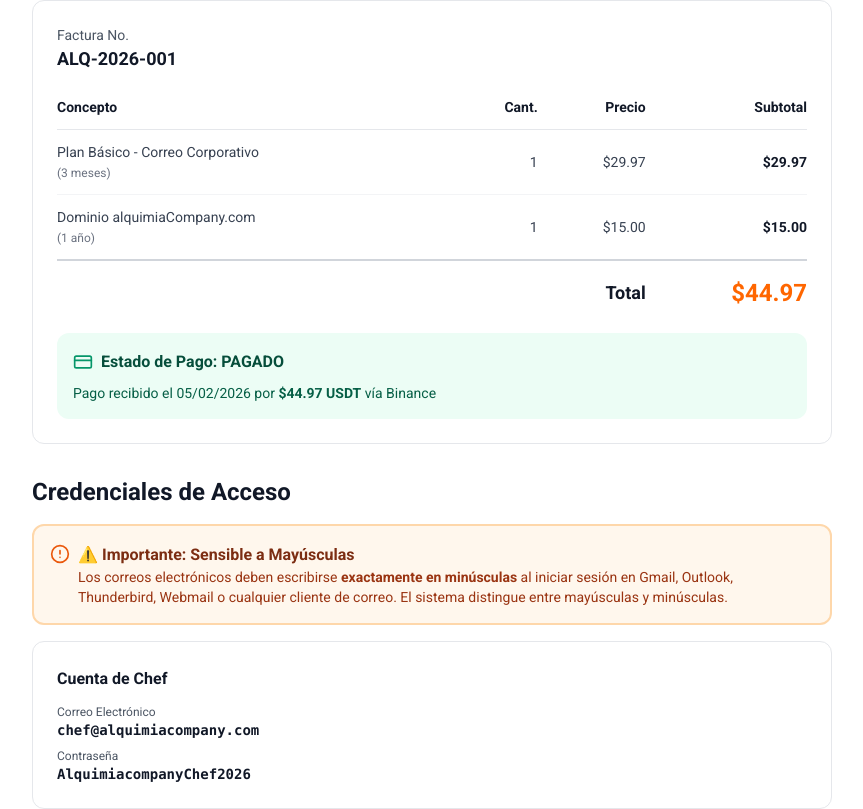
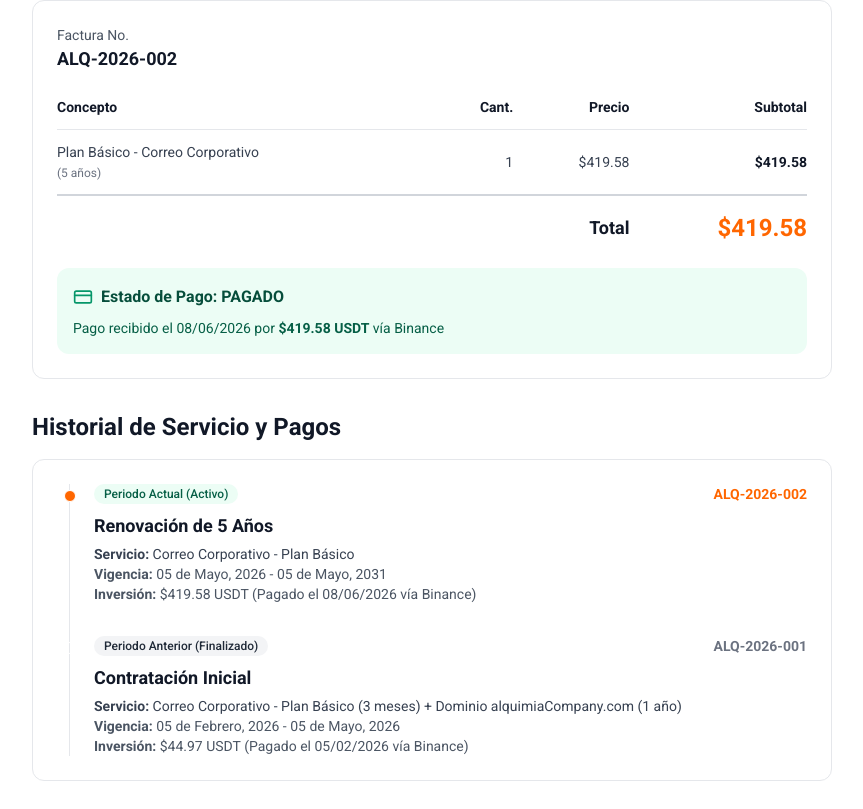
Before and after one commit to CientificoJose/web-agency, a Next.js app: page /propuestas/alquimia-company/correo-corporativo in a window 1280 px wide. Shown: the part 1260-2069 px from the top of the page, without its empty margins (208-1071 px from the left). Built offline with nearby package versions, Linux system fonts and the light colour scheme.

Commit message:
feat: actualizar propuesta de correo de Alquimia Company con renovacion a 5 anos e historial

```diff
--- a/app/propuestas/alquimia-company/correo-corporativo/page.tsx
+++ b/app/propuestas/alquimia-company/correo-corporativo/page.tsx
@@ -7,6 +7,7 @@ import {
   AlquimiaCompanySummarySection,
   AlquimiaCompanyServiceSection,
   AlquimiaCompanyInvoiceSection,
+  AlquimiaCompanyHistorySection,
   AlquimiaCompanyCredentialsSection,
   AlquimiaCompanyConfigurationSection,
   AlquimiaCompanyDatesSection,
@@ -323,6 +324,7 @@ function AlquimiaCompanyProposalPageInner() {
           <AlquimiaCompanySummarySection />
           <AlquimiaCompanyServiceSection />
           <AlquimiaCompanyInvoiceSection />
+          <AlquimiaCompanyHistorySection />
           <AlquimiaCompanyCredentialsSection />
           <AlquimiaCompanyConfigurationSection />
           <AlquimiaCompanyDatesSection />
--- a/components/proposals/alquimia-company-content.tsx
+++ b/components/proposals/alquimia-company-content.tsx
@@ -24,11 +24,11 @@ export function AlquimiaCompanySummarySection() {
           </div>
           <div>
             <p className="text-sm text-gray-600">Fecha de Inicio</p>
-            <p className="font-semibold text-gray-900">05 de Febrero, 2026</p>
+            <p className="font-semibold text-gray-900">05 de Mayo, 2026</p>
           </div>
           <div>
             <p className="text-sm text-gray-600">Duración del Servicio</p>
-            <p className="font-semibold text-gray-900">3 meses</p>
+            <p className="font-semibold text-gray-900">5 años</p>
           </div>
         </div>
       </div>
@@ -41,7 +41,7 @@ export function AlquimiaCompanyServiceSection() {
     <section className="mb-8">
       <h2 className="mb-4 text-2xl font-bold text-gray-900 break-words">Detalles del Servicio</h2>
       <div className="rounded-lg border border-gray-200 bg-white p-6">
-        <h3 className="mb-4 text-lg font-semibold text-gray-900">Plan Básico - 3 Meses</h3>
+        <h3 className="mb-4 text-lg font-semibold text-gray-900">Plan Básico - 5 Años</h3>
         <ul className="space-y-3">
           <li className="flex items-start gap-3">
             <Check className="mt-0.5 h-5 w-5 flex-shrink-0 text-primary" />
@@ -94,7 +94,7 @@ export function AlquimiaCompanyInvoiceSection() {
       <div className="rounded-lg border border-gray-200 bg-white p-4 md:p-6">
         <div className="mb-6">
           <p className="text-sm text-gray-600">Factura No.</p>
-          <p className="text-lg font-bold text-gray-900">ALQ-2026-001</p>
+          <p className="text-lg font-bold text-gray-900">ALQ-2026-002</p>
         </div>
 
         <div className="overflow-x-auto -mx-4 md:mx-0">
@@ -114,24 +114,12 @@ export function AlquimiaCompanyInvoiceSection() {
                     <div className="max-w-[200px] md:max-w-none">
                       Plan Básico - Correo Corporativo
                       <br />
-                      <span className="text-xs text-gray-500 whitespace-nowrap">(3 meses)</span>
+                      <span className="text-xs text-gray-500 whitespace-nowrap">(5 años)</span>
                     </div>
                   </td>
                   <td className="py-3 text-right text-xs md:text-sm text-gray-700 whitespace-nowrap px-2">1</td>
-                  <td className="py-3 text-right text-xs md:text-sm text-gray-700 whitespace-nowrap px-2">$29.97</td>
-                  <td className="py-3 text-right text-xs md:text-sm font-semibold text-gray-900 whitespace-nowrap pl-2">$29.97</td>
-                </tr>
-                <tr className="border-b border-gray-100">
-                  <td className="py-3 text-xs md:text-sm text-gray-700 pr-4">
-                    <div className="max-w-[200px] md:max-w-none">
-                      Dominio alquimiaCompany.com
-                      <br />
-                      <span className="text-xs text-gray-500 whitespace-nowrap">(1 año)</span>
-                    </div>
-                  </td>
-                  <td className="py-3 text-right text-xs md:text-sm text-gray-700 whitespace-nowrap px-2">1</td>
-                  <td className="py-3 text-right text-xs md:text-sm text-gray-700 whitespace-nowrap px-2">$15.00</td>
-                  <td className="py-3 text-right text-xs md:text-sm font-semibold text-gray-900 whitespace-nowrap pl-2">$15.00</td>
+                  <td className="py-3 text-right text-xs md:text-sm text-gray-700 whitespace-nowrap px-2">$419.58</td>
+                  <td className="py-3 text-right text-xs md:text-sm font-semibold text-gray-900 whitespace-nowrap pl-2">$419.58</td>
                 </tr>
               </tbody>
               <tfoot>
@@ -139,7 +127,7 @@ export function AlquimiaCompanyInvoiceSection() {
                   <td colSpan={3} className="pt-4 text-right text-sm md:text-lg font-bold text-gray-900 pr-2">
                     Total
                   </td>
-                  <td className="pt-4 text-right text-lg md:text-2xl font-bold text-primary whitespace-nowrap pl-2">$44.97</td>
+                  <td className="pt-4 text-right text-lg md:text-2xl font-bold text-primary whitespace-nowrap pl-2">$419.58</td>
                 </tr>
               </tfoot>
             </table>
@@ -152,8 +140,61 @@ export function AlquimiaCompanyInvoiceSection() {
             <p className="font-semibold text-emerald-900">Estado de Pago: PAGADO</p>
           </div>
           <p className="mt-2 text-sm text-emerald-800">
-            Pago recibido el 05/02/2026 por <strong>$44.97 USDT</strong> vía Binance
+            Pago recibido el 08/06/2026 por <strong>$419.58 USDT</strong> vía Binance
           </p>
+        </div>
+      </div>
+    </section>
+  )
+}
+
+export function AlquimiaCompanyHistorySection() {
+  return (
+    <section className="mb-8">
+      <h2 className="mb-4 text-2xl font-bold text-gray-900 break-words">Historial de Servicio y Pagos</h2>
+      <div className="rounded-lg border border-gray-200 bg-white p-6">
+        <div className="relative border-l border-gray-200 ml-3 space-y-8">
+          {/* Periodo 2 */}
+          <div className="relative pl-6">
+            <div className="absolute -left-1.5 mt-1.5 h-3 w-3 rounded-full bg-primary border border-white"></div>
+            <div className="flex flex-wrap items-center justify-between gap-2">
+              <span className="inline-flex items-center rounded-full bg-emerald-50 px-2.5 py-0.5 text-xs font-medium text-emerald-800">
+                Periodo Actual (Activo)
+              </span>
+              <span className="text-sm font-semibold text-primary">ALQ-2026-002</span>
+            </div>
+            <h3 className="mt-2 text-lg font-bold text-gray-900">Renovación de 5 Años</h3>
+            <p className="mt-1 text-sm text-gray-700">
+              <strong>Servicio:</strong> Correo Corporativo - Plan Básico
+            </p>
+            <p className="text-sm text-gray-600">
+              <strong>Vigencia:</strong> 05 de Mayo, 2026 - 05 de Mayo, 2031
+            </p>
+            <p className="text-sm text-gray-600">
+              <strong>Inversión:</strong> $419.58 USDT (Pagado el 08/06/2026 vía Binance)
+            </p>
+          </div>
+
+          {/* Periodo 1 */}
+          <div className="relative pl-6">
+            <div className="absolute -left-1.5 mt-1.5 h-3 w-3 rounded-full bg-gray-305 border border-white"></div>
+            <div className="flex flex-wrap items-center justify-between gap-2">
+              <span className="inline-flex items-center rounded-full bg-gray-100 px-2.5 py-0.5 text-xs font-medium text-gray-800">
+                Periodo Anterior (Finalizado)
+              </span>
+              <span className="text-sm font-semibold text-gray-500">ALQ-2026-001</span>
+            </div>
+            <h3 className="mt-2 text-lg font-bold text-gray-900">Contratación Inicial</h3>
+            <p className="mt-1 text-sm text-gray-700">
+              <strong>Servicio:</strong> Correo Corporativo - Plan Básico (3 meses) + Dominio alquimiaCompany.com (1 año)
+            </p>
+            <p className="text-sm text-gray-600">
+              <strong>Vigencia:</strong> 05 de Febrero, 2026 - 05 de Mayo, 2026
+            </p>
+            <p className="text-sm text-gray-600">
+              <strong>Inversión:</strong> $44.97 USDT (Pagado el 05/02/2026 vía Binance)
+            </p>
+          </div>
         </div>
       </div>
     </section>
@@ -445,7 +486,7 @@ export function AlquimiaCompanyDatesSection() {
             </div>
             <div className="flex-1">
               <h3 className="mb-1 font-semibold text-gray-900">Inicio del Servicio</h3>
-              <p className="text-2xl font-bold text-primary">05 de Febrero, 2026</p>
+              <p className="text-2xl font-bold text-primary">05 de Mayo, 2026</p>
               <p className="mt-1 text-sm text-gray-600">Fecha de activación del servicio de correo corporativo</p>
             </div>
           </div>
@@ -458,9 +499,9 @@ export function AlquimiaCompanyDatesSection() {
             </div>
             <div className="flex-1">
               <h3 className="mb-1 font-semibold text-orange-900">Vencimiento del Servicio de Correo</h3>
-              <p className="text-2xl font-bold text-orange-600">05 de Mayo, 2026</p>
+              <p className="text-2xl font-bold text-orange-600">05 de Mayo, 2031</p>
               <p className="mt-1 text-sm text-orange-800">
-                El servicio de correo corporativo vence después de 3 meses. Para renovar, contacte con nosotros antes
+                El servicio de correo corporativo vence después de 5 años. Para renovar, contacte con nosotros antes
                 de esta fecha.
               </p>
             </div>
@@ -491,7 +532,7 @@ export function AlquimiaCompanyDatesSection() {
             <div className="flex-1">
               <h3 className="mb-1 font-semibold text-red-900">Política de Suspensión</h3>
               <p className="text-sm text-red-800">
-                Si no se renueva el servicio antes de la fecha de vencimiento (05/05/2026), el servicio de correo será
+                Si no se renueva el servicio antes de la fecha de vencimiento (05/05/2031), el servicio de correo será
                 suspendido automáticamente. Los correos no podrán ser enviados ni recibidos hasta que se realice el
                 pago de renovación.
               </p>
```
